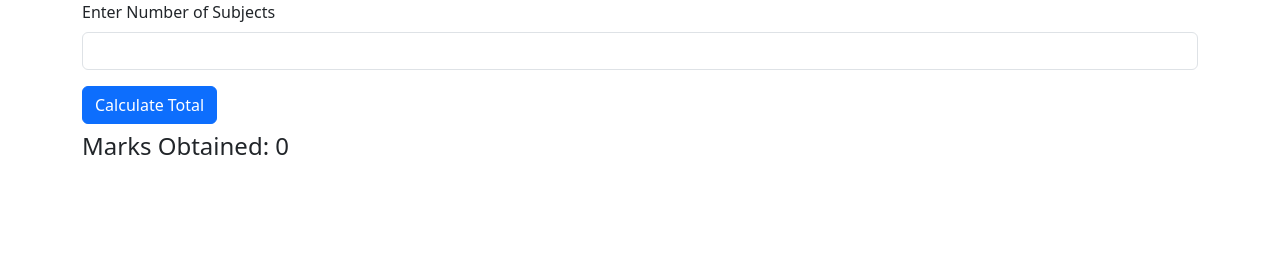
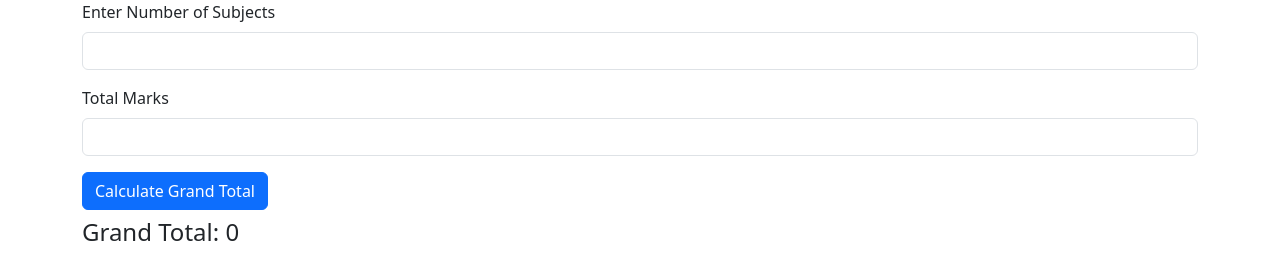
Before and after one commit to AunSyedShah/aunish_marks_calculator, a plain HTML site: page index.html in a window 1280 px wide. Drawn offline with nearby package versions, Linux system fonts and the light colour scheme.

Commit message:
grand total

```diff
--- a/index.html
+++ b/index.html
@@ -15,11 +15,16 @@
       <div class="mb-3">
         <label for="number_of_subjects" class="form-label">Enter Number of Subjects</label>
         <input type="number" class="form-control" id="number_of_subjects">
-        <div id="fields"></div>
       </div>
-      <button type="button" class="btn btn-primary" onclick="calculate_total()">Calculate Total</button>
+      <div id="fields"></div>
+      <div class="mb-3">
+        <label for="total" class="form-label">Total Marks</label>
+        <input type="number" class="form-control" id="total">
+      </div>
+      <button type="button" class="btn btn-primary" onclick="calculate_total()">Calculate Grand Total</button>
     </form>
-    <h4 class="my-2" id="marks_obtained">Marks Obtained: 0</h4>
+    <h4 class="my-2" id="marks_obtained">Grand Total: 0</h4>
+
   </div>
   <script src="https://cdn.jsdelivr.net/npm/bootstrap@5.3.0-alpha3/dist/js/bootstrap.bundle.min.js"
     integrity="sha384-ENjdO4Dr2bkBIFxQpeoTz1HIcje39Wm4jDKdf19U8gI4ddQ3GYNS7NTKfAdVQSZe"
@@ -41,10 +46,12 @@
       let total = 0;
       for (let i = 1; i <= number_of_subjects; i++) {
         console.log($("#subject_" + i).val());
-         total += parseInt($("#subject_" + i).val());
+        total += parseInt($("#subject_" + i).val());
       }
+      // get total value from input
+      let total_marks = parseInt($("#total").val());
       // set total to marks_obtained
-      $("#marks_obtained").text(`Marks Obtained: ${total}`);
+      $("#marks_obtained").text(`Grand Total: ${total} out of ${total_marks}`);
       return total;
     }
     // on keydown
```
